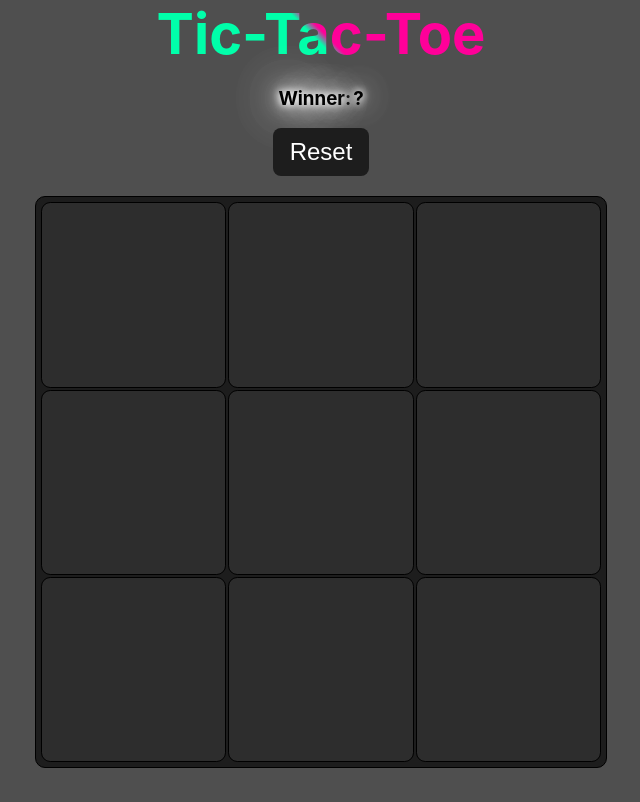
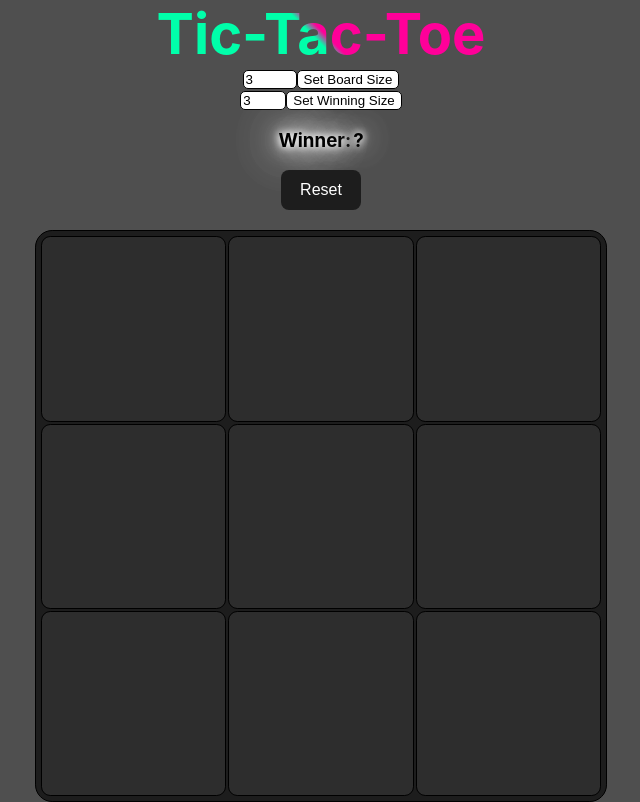
Before and after one commit to NATON4/react-tic-tac-toe, a React (Create React App) app: page / in a window 1280 px wide. Shown: the whole page, without its empty margins (319-959 px from the left). Built offline with nearby package versions, Linux system fonts and the light colour scheme.

Commit message:
Added dynamic and winning size

```diff
--- a/src/App.css
+++ b/src/App.css
@@ -39,6 +39,27 @@ h1 {
     0 0 80px #fff;
 }
 
+.board-size-input {
+    background-color: white;
+    border: 1px solid black;
+    border-radius: 5px;
+}
+
+.board-size-input:hover {
+    border: 1px solid white;
+}
+
+.board-size-button {
+    background-color: white;
+    border: 1px solid black;
+    border-radius: 5px;
+}
+
+.board-size-button:hover {
+    border: 1px solid white;
+    cursor: pointer;
+}
+
 .winner-info__text {
 
 }
@@ -52,9 +73,9 @@ html {
 }
 
 .reset-button {
-    width: 12vh;
-    height: 6vh;
-    font-size: 3vh;
+    width: 10vh;
+    height: 5vh;
+    font-size: 2vh;
     color: white;
     border: none;
     border-radius: calc(1vh);
@@ -69,28 +90,28 @@ html {
 
 .board {
     display: grid;
-    grid-template-columns: repeat(3, 1fr);
-    grid-template-rows: repeat(3, 1fr);
     grid-gap: calc(0.4%);
-    width: calc(70vh);
-    height: calc(70vh);
+    width: min(70vh, 70vw);
+    height: min(70vw, 70vh);
     margin: 0 auto;
     border: 1px solid #000;
-    border-radius: 10px;
+    border-radius: 3%;
     padding: 5px;
     background-color: #1d1d1d;
 }
 
 .cell {
+    container-name: box;
+    container-type: inline-size;
     align-items: center;
     justify-content: center;
     align-content: center;
-    font-size: 7vh;
+    font-size: 5rem;
     font-weight: bold;
-    border-radius: calc(5%);
+    border-radius: 5%;
     background-color: #2d2d2d;
     border: 1px solid #000;
-    z-index: 1;
+    transition: 0.1s;
 }
 
 .cell-dagger {
@@ -103,6 +124,7 @@ html {
     0 0 92px #0fa,
     0 0 102px #0fa,
     0 0 120px #0fa;
+    transition: 0.1s;
 }
 
 .cell-zero {
@@ -115,6 +137,7 @@ html {
     0 0 92px #f09,
     0 0 102px #f09,
     0 0 120px #f09;
+    transition: 0.2s;
 }
 
 .cell:hover {
--- a/src/App.tsx
+++ b/src/App.tsx
@@ -1,12 +1,61 @@
-import React from 'react';
+import React, {useState} from 'react';
+import Board from "./Board";
 import './App.css';
-import Board from "./Board";
 
 function App() {
+    const [tempBoardSize, setTempBoardSize] = useState(3);
+    const [boardSize, setBoardSize] = useState(3);
+    const [tempWinningSize, setTempWinningSize] = useState(3);
+    const [winningSize, setWinningSize] = useState(3);
+
+    const handleSetBoardSize = () => {
+        if (tempBoardSize < 3) {
+            setBoardSize(3);
+        } else if (tempBoardSize > 20) {
+            setBoardSize(20);
+        } else {
+            setBoardSize(tempBoardSize);
+        }
+    };
+
+    const handleSetWinningSize = () => {
+        if (tempWinningSize < 3) {
+            setWinningSize(3);
+        } else if (tempWinningSize > 20) {
+            setWinningSize(20);
+        } else {
+            setWinningSize(tempWinningSize);
+        }
+    };
+
     return (
         <div className="App">
             <h1>Tic-Tac-Toe</h1>
-            <Board/>
+            <div>
+                <input
+                    id="boardSize"
+                    className="board-size-input"
+                    type="number"
+                    value={tempBoardSize}
+                    min="3"
+                    max="20"
+                    onChange={(e) => setTempBoardSize(parseInt(e.target.value))}
+                />
+                <button className="board-size-button" onClick={handleSetBoardSize}>Set Board Size</button>
+            </div>
+            <div>
+                <input
+                    id="winningSize"
+                    className="board-size-input"
+                    type="number"
+                    value={tempWinningSize}
+                    min="3"
+                    max={boardSize}
+                    onChange={(e) => setTempWinningSize(parseInt(e.target.value))}
+                />
+                <button className="board-size-button" onClick={handleSetWinningSize}>Set Winning Size</button>
+            </div>
+            <Board key={boardSize * winningSize} boardSize={boardSize} winningSize={winningSize}/>
         </div>
     );
 }
--- a/src/Board.tsx
+++ b/src/Board.tsx
@@ -1,17 +1,29 @@
 import React, {useState} from 'react';
 import Cell from './Cell';
 
-const Board = () => {
+enum Player {
+    X = 'X',
+    O = 'O',
+}
+
+interface BoardProps {
+    boardSize: number;
+    winningSize: number;
+}
+
+const Board: React.FC<BoardProps> = ({boardSize, winningSize}) => {
     const [nextValue, setNextValue] = useState(true);
-    const [squares, setSquares] = useState(Array(9).fill(null));
+    const [squares, setSquares] = useState(Array(boardSize * boardSize).fill(null));
     const [result, setResult] = useState<string | null>("?");
 
     function handleReset() {
-        setSquares(Array(9).fill(null));
+        setSquares(Array(boardSize * boardSize).fill(null));
+        setResult("?");
     }
 
     function handleClick(index: number) {
         const isCellDirty = squares[index];
+
         if (isCellDirty) {
             return;
         }
@@ -19,16 +31,72 @@ const Board = () => {
         const nextSquares = squares.slice();
 
         if (nextValue) {
-            nextSquares[index] = 'X';
+            nextSquares[index] = Player.X;
         } else {
-            nextSquares[index] = 'O';
+            nextSquares[index] = Player.O;
         }
 
         setSquares(nextSquares);
         setNextValue(!nextValue);
     }
 
-    const winner = calculateWinner(squares, 3);
+    function calculateWinner(squares: (string | null)[], boardSize: number, winningSize: number) {
+        const lines: number[][] = [];
+
+        for (let row = 0; row < boardSize; row++) {
+            for (let col = 0; col <= boardSize - winningSize; col++) {
+                const horizontalLine: number[] = [];
+
+                for (let offset = 0; offset < winningSize; offset++) {
+                    horizontalLine.push(row * boardSize + col + offset);
+                }
+
+                lines.push(horizontalLine);
+            }
+        }
+
+        for (let col = 0; col <= boardSize - winningSize; col++) {
+            for (let row = 0; row < boardSize; row++) {
+                const verticalLine: number[] = [];
+
+                for (let offset = 0; offset < winningSize; offset++) {
+                    verticalLine.push((row + offset) * boardSize + col);
+                }
+
+                lines.push(verticalLine);
+            }
+        }
+
+        for (let row = 0; row <= boardSize - winningSize; row++) {
+            for (let col = 0; col <= boardSize - winningSize; col++) {
+                const mainDiagonal: number[] = [];
+                const counterDiagonal: number[] = [];
+
+                for (let offset = 0; offset < winningSize; offset++) {
+                    mainDiagonal.push((row + offset) * boardSize + col + offset);
+                    counterDiagonal.push((row + offset) * boardSize + col + winningSize - 1 - offset);
+                }
+
+                lines.push(mainDiagonal, counterDiagonal);
+            }
+        }
+
+        for (let i = 0; i < lines.length; i++) {
+            const line = lines[i];
+            const [start, ...rest] = line;
+
+            const isWinningLine = squares[start] &&
+                rest.every((index) => squares[index] === squares[start]);
+
+            if (isWinningLine) {
+                return squares[start];
+            }
+        }
+
+        return null;
+    }
+
+    const winner = calculateWinner(squares, boardSize, winningSize);
 
     if (winner) {
         setTimeout(() => {
@@ -37,45 +105,6 @@ const Board = () => {
         setTimeout(() => {
             handleReset();
         }, 1000);
-
-    } else {
-        console.log("Next player: " + (nextValue ? "X" : "O"));
-    }
-
-    function calculateWinner(squares: (string | null)[], size: number) {
-        const lines: number[][] = [];
-
-        for (let rowIndex = 0; rowIndex < size; rowIndex++) {
-            const row: number[] = [];
-            const col: number[] = [];
-
-            for (let columnIndex = 0; columnIndex < size; columnIndex++) {
-                row.push(rowIndex * size + columnIndex);
-                col.push(columnIndex * size + rowIndex);
-            }
-
-            lines.push(row, col);
-        }
-
-        const diagonal1: number[] = [];
-        const diagonal2: number[] = [];
-
-        for (let index = 0; index < size; index++) {
-            diagonal1.push(index * size + index);
-            diagonal2.push(index * size + (size - 1 - index));
-        }
-
-        lines.push(diagonal1, diagonal2);
-
-        for (let index = 0; index < lines.length; index++) {
-            const [a, b, c] = lines[index];
-
-            if (squares[a] && squares[a] === squares[b] && squares[a] === squares[c]) {
-                return squares[a];
-            }
-        }
-
-        return null;
     }
 
     return (
@@ -86,16 +115,16 @@ const Board = () => {
             </div>
             <button className="reset-button" onClick={handleReset}>Reset</button>
             <br/> <br/>
-            <div className="board">
-                <Cell value={squares[0]} onSquareClick={() => handleClick(0)}/>
-                <Cell value={squares[1]} onSquareClick={() => handleClick(1)}/>
-                <Cell value={squares[2]} onSquareClick={() => handleClick(2)}/>
-                <Cell value={squares[3]} onSquareClick={() => handleClick(3)}/>
-                <Cell value={squares[4]} onSquareClick={() => handleClick(4)}/>
-                <Cell value={squares[5]} onSquareClick={() => handleClick(5)}/>
-                <Cell value={squares[6]} onSquareClick={() => handleClick(6)}/>
-                <Cell value={squares[7]} onSquareClick={() => handleClick(7)}/>
-                <Cell value={squares[8]} onSquareClick={() => handleClick(8)}/>
+            <div
+                className="board"
+                style={{
+                    gridTemplateColumns: `repeat(${boardSize}, 1fr)`,
+                    gridTemplateRows: `repeat(${boardSize}, 1fr)`,
+                }}
+            >
+                {squares.map((value, index) => (
+                    <Cell key={index} value={value} onSquareClick={() => handleClick(index)}/>
+                ))}
             </div>
         </div>
     );
--- a/src/Cell.tsx
+++ b/src/Cell.tsx
@@ -5,12 +5,17 @@ interface CellProps {
     onSquareClick: () => void;
 }
 
+enum Player {
+    X = 'X',
+    O = 'O',
+}
+
 const Cell: React.FC<CellProps> = ({value, onSquareClick}) => {
     let cellClass = "cell";
 
-    if (value === "O") {
+    if (value === Player.O) {
         cellClass += " cell-zero";
-    } else if (value === "X") {
+    } else if (value === Player.X) {
         cellClass += " cell-dagger";
     }
 
```
